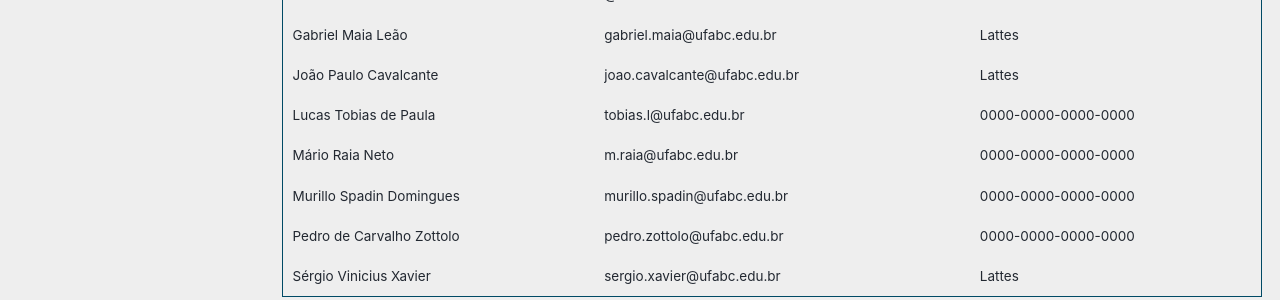
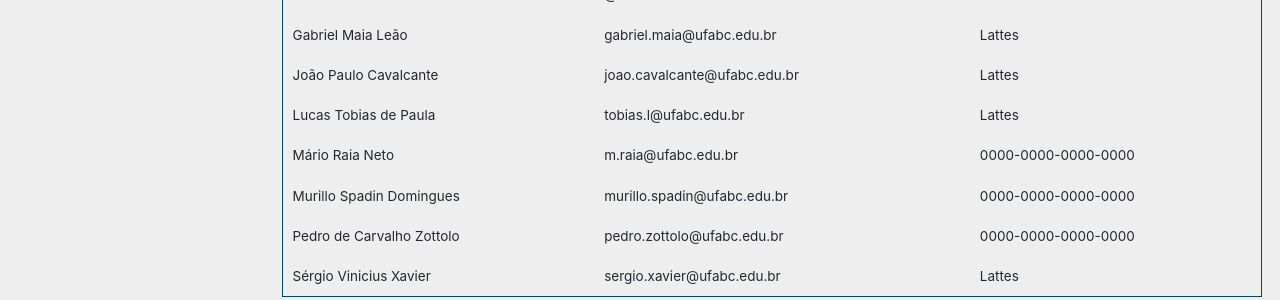
Before and after one commit to gegrav-ufabc/gegrav-ufabc.github.io, a Jekyll site: the page built from _pages/year-archive.html, in a window 1280 px wide and 969 px high. Shown: the part 457-757 px from the top of the window. Built offline with Jekyll 4.4.1, drawn with Linux system fonts in a browser that asks for light colours; a style sheet for code colours, icons or effects is not loaded.

Commit message:
Update year-archive.html

```diff
--- a/_pages/year-archive.html
+++ b/_pages/year-archive.html
@@ -90,7 +90,7 @@ redirect_from:
     <tr>
       <td>Lucas Tobias de Paula</td>
       <td>tobias.l@ufabc.edu.br</td>
-      <td><a href="https://orcid.org/0000-0000-0000-0000" target="_blank">0000-0000-0000-0000</a></td>
+      <td><a href="http://lattes.cnpq.br/4320263713790319" target="_blank">Lattes</a></td>
     </tr>
     <tr>
       <td>Mário Raia Neto</td>
```
